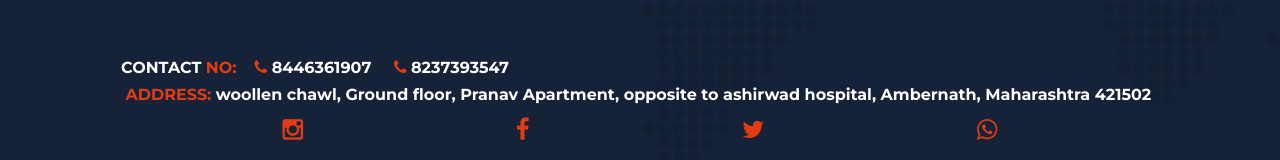
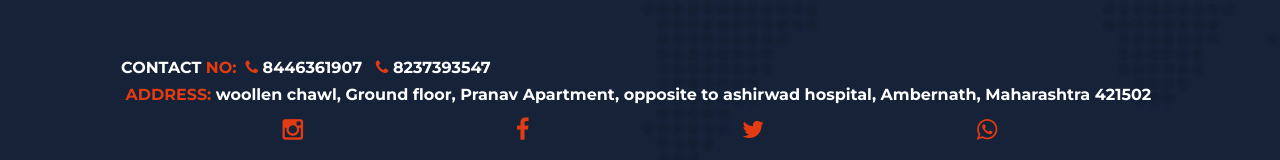
Before and after one commit to sharmajays/intelligentsia, a plain HTML site: page index.html in a window 1280 px wide. Shown: the part 4771-4931 px from the top of the page. Drawn offline with nearby package versions, Linux system fonts and the light colour scheme; a web font is replaced by a local one.

Commit message:
Update index.html

```diff
--- a/index.html
+++ b/index.html
@@ -433,8 +433,8 @@
         <div class="row contactsec">
           <h6 style="font-weight: bold"> &nbsp; CONTACT </h6> &nbsp; <h6 style="color: #e33c12; font-weight: bold;"> NO:</h6>
           <h6 style="font-weight: bold">
-            &nbsp; &nbsp; <i class="fa fa-phone" style="color: #e33c12;"></i> 8446361907
-            &nbsp; &nbsp; <i class="fa fa-phone" style="color: #e33c12;"></i> 8237393547
+            &nbsp; <i class="fa fa-phone" style="color: #e33c12;"></i> 8446361907
+            &nbsp; <i class="fa fa-phone" style="color: #e33c12;"></i> 8237393547
           </h6>
         </div>
       </div>
```
